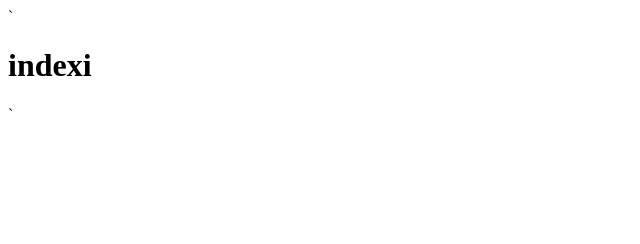
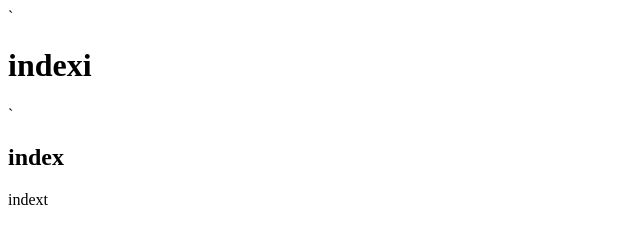
Before and after one commit to Morgancheng/projetGit, a plain HTML site: page index.html in a window 1280 px wide. Shown: the whole page, without its empty margins (0-640 px from the left). Drawn offline with Linux system fonts and the light colour scheme.

Commit message:
index.html

```diff
--- a/index.html
+++ b/index.html
@@ -1 +1,7 @@
 `<h1> indexi </H1>`
+<section>
+
+ <h2> index </h2>
+
+ <p> indext </p>
+</section>
```
